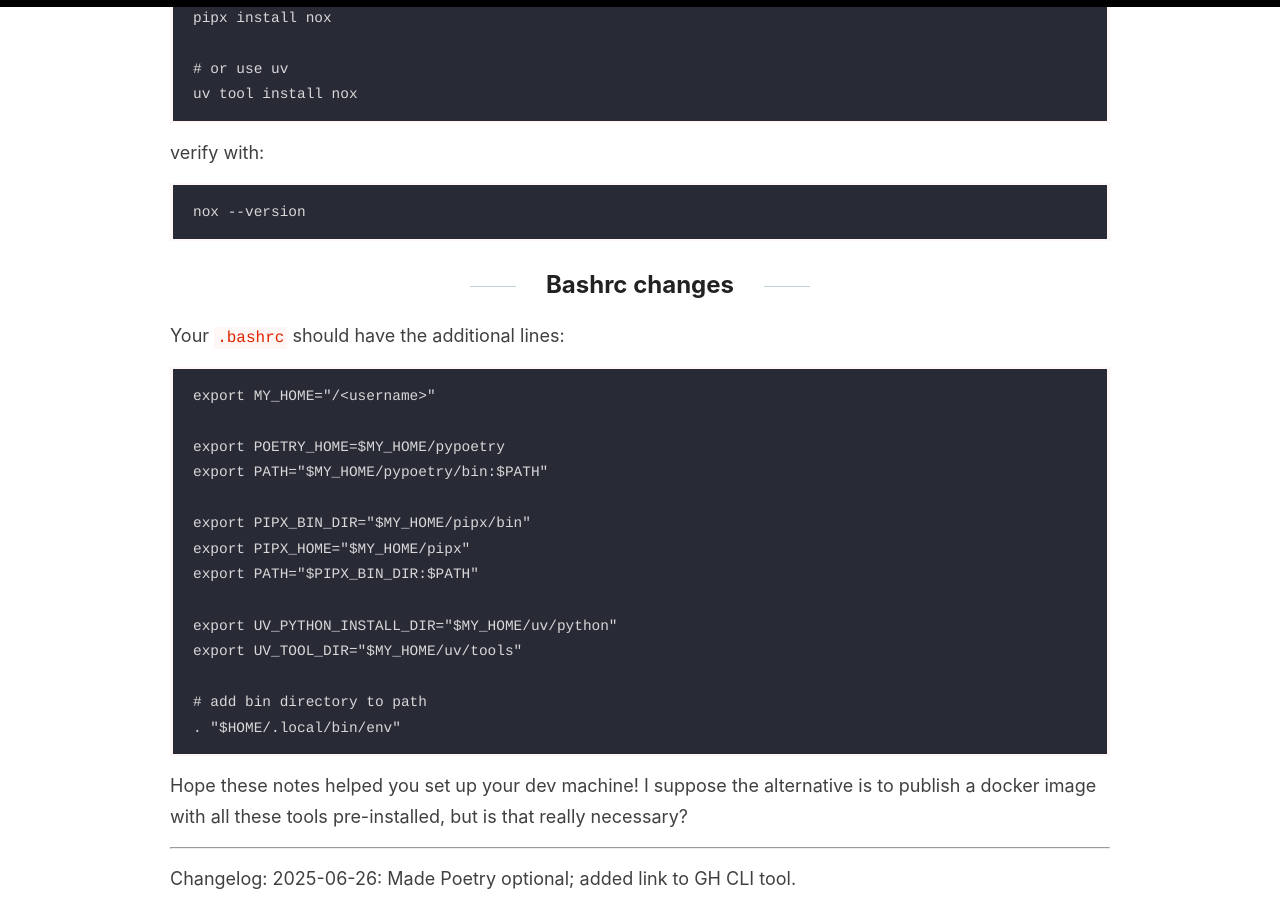
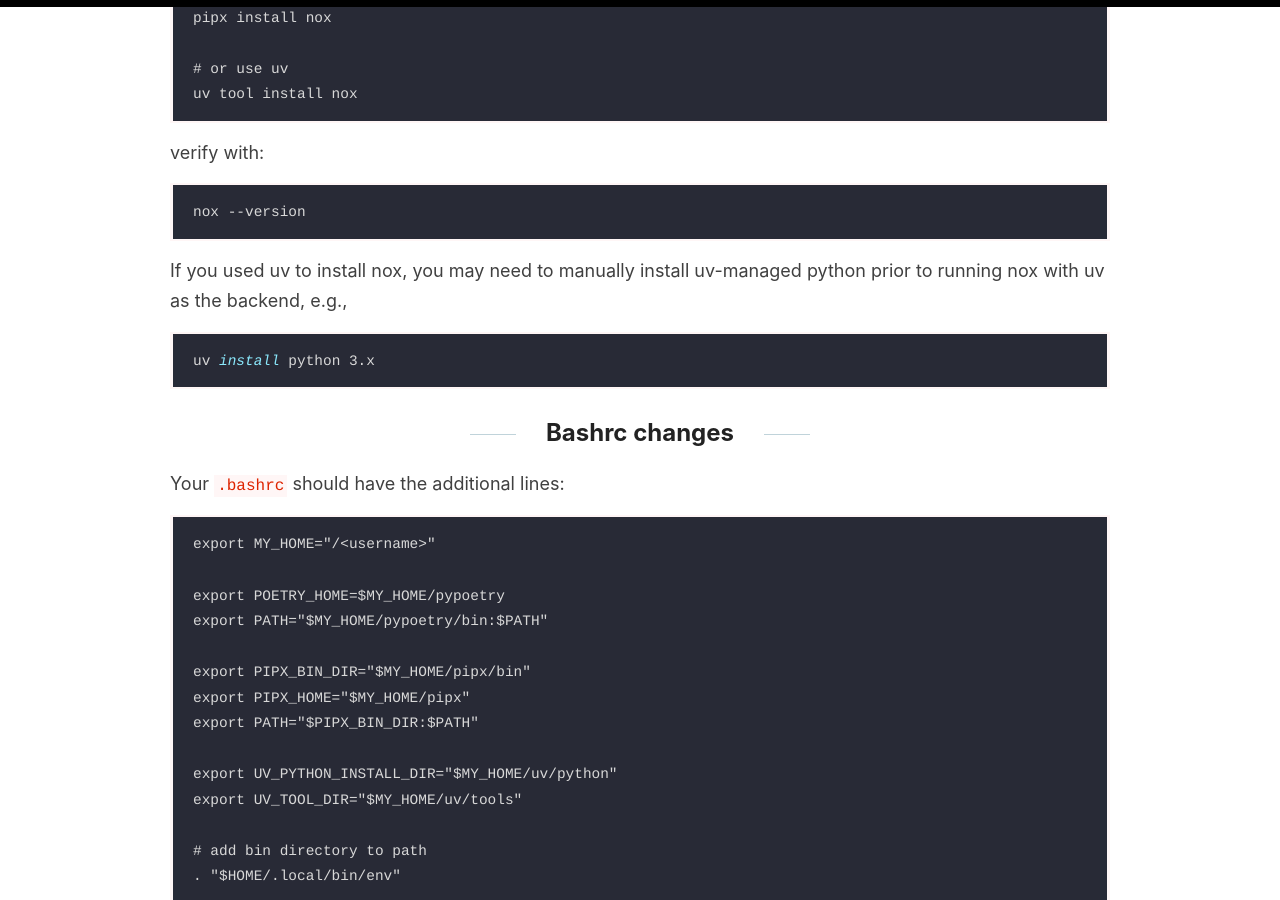
Before and after one commit to kfchou/kfchou.github.io, a Jekyll site: the page built from _posts/2025-02-21-my-setup.md, in a window 1280 px wide and 900 px high, scrolled down 5984 px. Built offline with Jekyll 4.4.1, drawn with Linux system fonts in a browser that asks for light colours; comment, search, counter and statistics services are not loaded.

Commit message:
add troubleshooting with nox and uv

````diff
--- a/_posts/2025-02-21-my-setup.md
+++ b/_posts/2025-02-21-my-setup.md
@@ -194,6 +194,11 @@
 nox --version
 ```
 
+If you used uv to install nox, you may need to manually install uv-managed python prior to running nox with uv as the backend, e.g.,
+```bash
+uv install python 3.x
+```
+
 ## Bashrc changes
 Your `.bashrc` should have the additional lines:
 ```
````
